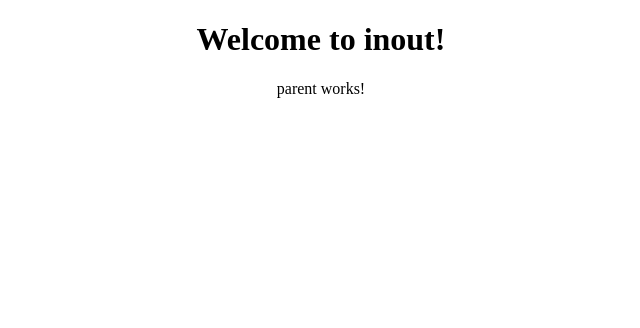
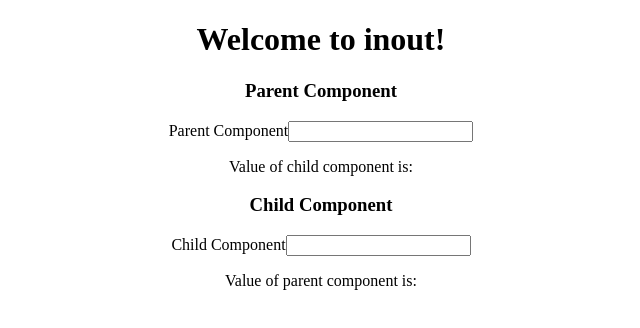
Before and after one commit to miraj00/inputoutput, an Angular app: page / in a window 1280 px wide. Shown: the top 328 px of the page, without its empty margins (319-959 px from the left). Built offline with nearby package versions, Linux system fonts and the light colour scheme.

Commit message:
html for parent and child componet defined

```diff
--- a/src/app/components/child/child.component.html
+++ b/src/app/components/child/child.component.html
@@ -1 +1,6 @@
-<p>child works!</p>
+<h3>Child Component</h3>
+
+<label>Child Component</label>
+<input type="text" />
+
+<p>Value of parent component is: </p>
--- a/src/app/components/parent/parent.component.html
+++ b/src/app/components/parent/parent.component.html
@@ -1 +1,7 @@
-<p>parent works!</p>
+<h3>Parent Component</h3>
+
+<label>Parent Component</label>
+<input type="text" />
+
+<p>Value of child component is: </p>
+<app-child></app-child>
```
